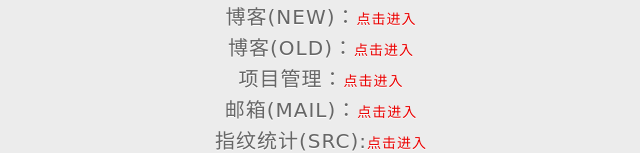
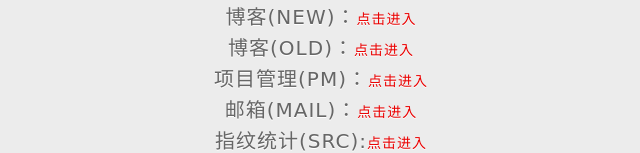
Before and after one commit to wangjunbiao/wangjunbiao.github.io, a plain HTML site: page index.html in a window 1280 px wide. Shown: the part 382-535 px from the top of the page, without its empty margins (319-959 px from the left). Drawn offline with Linux system fonts and the light colour scheme.

Commit message:
Update index.html

```diff
--- a/index.html
+++ b/index.html
@@ -66,7 +66,7 @@ a:active{ color:##FFD700;}*/
   <br>
 	<p>博客(NEW)：<a href="http://112.74.22.207">点击进入</a></p><br>
 	<p>博客(OLD)：<a href="https://yonghengshi.github.io">点击进入</a></p><br>
-	<p>项目管理：<a href="wusheng.free.ngrok.cc/redmine">点击进入</a></p><br>
+	<p>项目管理(PM)：<a href="wusheng.free.ngrok.cc/redmine">点击进入</a></p><br>
 	<p>邮箱(MAIL)：<a href="./mail/">点击进入</a></p><br>
 	<p>指纹统计(SRC):<a href="./SRC/">点击进入</p>
 
```
